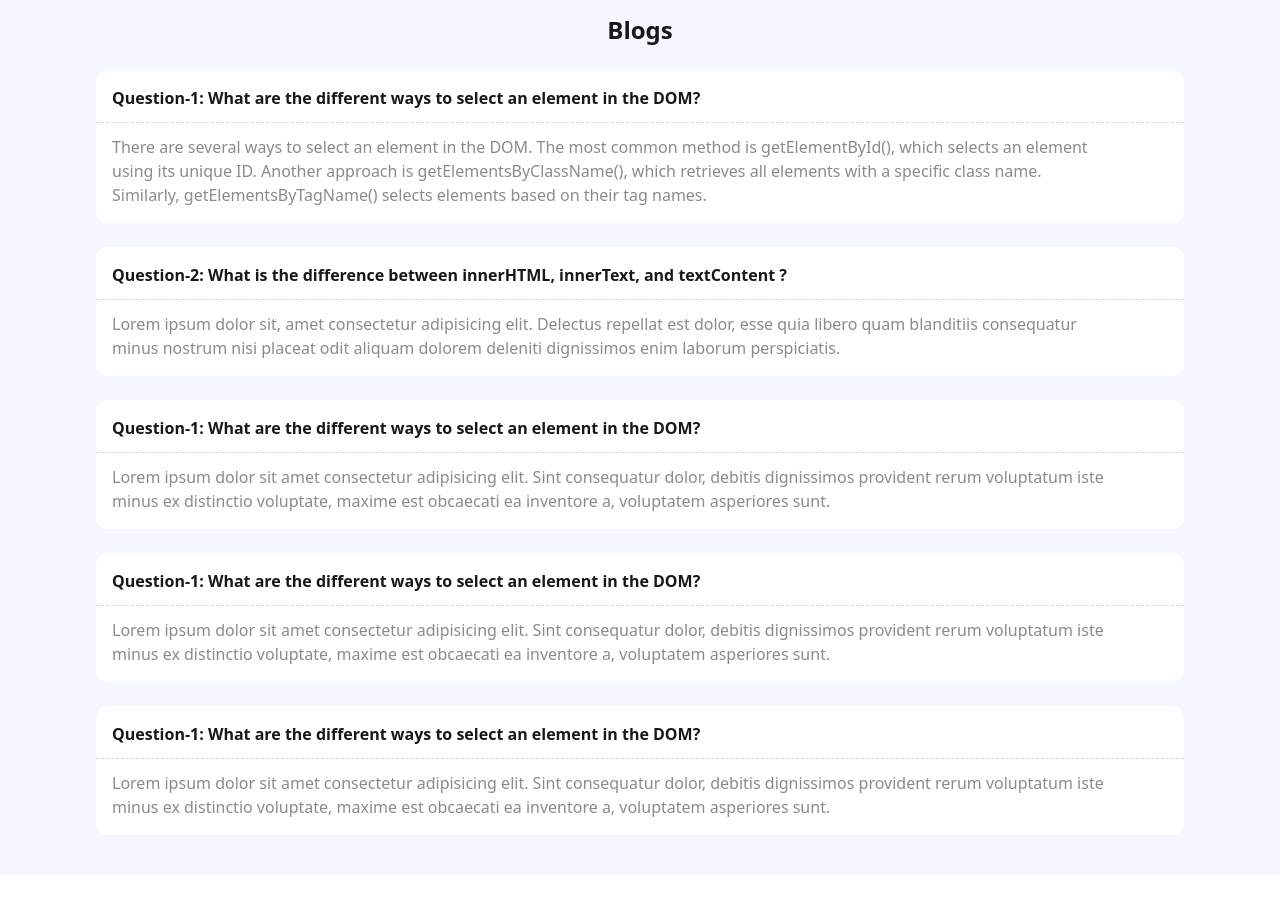
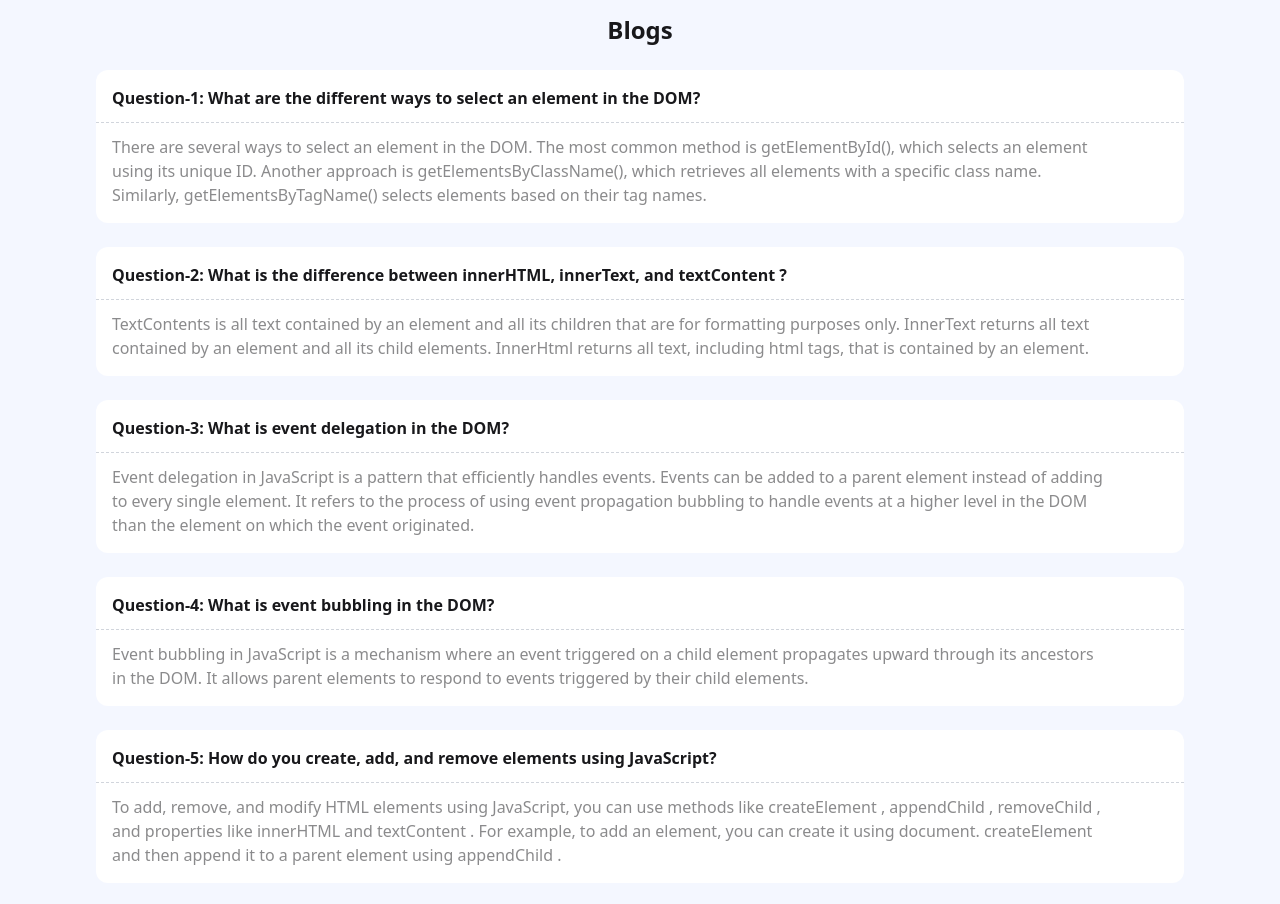
Before and after one commit to dev-ratul/dev-board, a plain HTML site: page main.html in a window 1280 px wide. Shown: the part 98-1002 px from the top of the page. Before the commit the page ends 973 px from the top, so only its background shows below. Drawn offline with nearby package versions, Linux system fonts and the light colour scheme.

Commit message:
complete project

```diff
--- a/js/dateAndTime.js
+++ b/js/dateAndTime.js
@@ -4,6 +4,4 @@
  let options = { weekday: 'short', month: 'short', day: 'numeric', year: 'numeric' };
  let formattedDate = currentDate.toLocaleDateString('en-US', options);
 
-
-
  document.getElementById("fullDate").innerText = formattedDate.replace(',', '');
--- a/js/main.js
+++ b/js/main.js
@@ -21,7 +21,7 @@ function handleButtonClick(buttonId, titleId) {
         let sum = completeTask + 1;
         document.getElementById('completeTask').innerText = sum;
 
-        // container update-4th
+        // container update
         let innerText = addedValue(titleId, 'transactionContainer');
 
         this.disabled = true;
--- a/main.html
+++ b/main.html
@@ -44,40 +44,43 @@
                 Question-2: What is the difference between innerHTML, innerText, and textContent ?
             </h1>
             <p class="pt-3  p-4 font-medium opacity-50 pr-20">
-                Lorem ipsum dolor sit, amet consectetur adipisicing elit. Delectus repellat est dolor, esse quia libero quam blanditiis consequatur minus nostrum nisi placeat odit aliquam dolorem deleniti dignissimos enim laborum perspiciatis.
+                TextContents is all text contained by an element and all its children that are for formatting purposes only.
+                InnerText returns all text contained by an element and all its child elements.
+                InnerHtml returns all text, including html tags, that is contained by an element.
             </p>
          </div>
 
 
-        <!-- 1st div -->
+        <!-- 3rd div -->
          <div class="mt-6 bg-white rounded-xl">
             <h1 class="font-bold pb-3 border-b-1 border-dashed border-gray-300 p-4 ">
-                Question-1: What are the different ways to select an element in the DOM?
+                Question-3: What is event delegation in the DOM?
             </h1>
             <p class="pt-3  p-4 font-medium opacity-50 pr-20">
-                Lorem ipsum dolor sit amet consectetur adipisicing elit. Sint consequatur dolor, debitis dignissimos provident rerum voluptatum iste minus ex distinctio voluptate, maxime est obcaecati ea inventore a, voluptatem asperiores sunt.
+                Event delegation in JavaScript is a pattern that efficiently handles events. Events can be added to a parent element instead of adding to every single element. It refers to the process of using event propagation bubbling to handle events at a higher level in the DOM than the element on which the event originated.
             </p>
          </div>
 
 
-        <!-- 1st div -->
+        <!-- 4th div -->
          <div class="mt-6 bg-white rounded-xl">
             <h1 class="font-bold pb-3 border-b-1 border-dashed border-gray-300 p-4 ">
-                Question-1: What are the different ways to select an element in the DOM?
+                Question-4: What is event bubbling in the DOM?
             </h1>
             <p class="pt-3  p-4 font-medium opacity-50 pr-20">
-                Lorem ipsum dolor sit amet consectetur adipisicing elit. Sint consequatur dolor, debitis dignissimos provident rerum voluptatum iste minus ex distinctio voluptate, maxime est obcaecati ea inventore a, voluptatem asperiores sunt.
+                Event bubbling in JavaScript is a mechanism where an event triggered on a child element propagates upward through its ancestors in the DOM. It allows parent elements to respond to events triggered by their child elements.
             </p>
          </div>
 
 
-        <!-- 1st div -->
+        <!-- 5th div -->
          <div class="mt-6 bg-white rounded-xl">
             <h1 class="font-bold pb-3 border-b-1 border-dashed border-gray-300 p-4 ">
-                Question-1: What are the different ways to select an element in the DOM?
+                Question-5: How do you create, add, and remove elements using JavaScript?
             </h1>
             <p class="pt-3  p-4 font-medium opacity-50 pr-20">
-                Lorem ipsum dolor sit amet consectetur adipisicing elit. Sint consequatur dolor, debitis dignissimos provident rerum voluptatum iste minus ex distinctio voluptate, maxime est obcaecati ea inventore a, voluptatem asperiores sunt.
+                To add, remove, and modify HTML elements using JavaScript, you can use methods like createElement , appendChild , removeChild , and properties like innerHTML and textContent . For example, to add an element, you can create it using document. createElement and then append it to a parent element using appendChild .
+
             </p>
          </div>
 
```
Also changed, not shown: index.html (+8 -12 lines), js/timeChangeSecondTime.js (added, +11 -0 lines).
